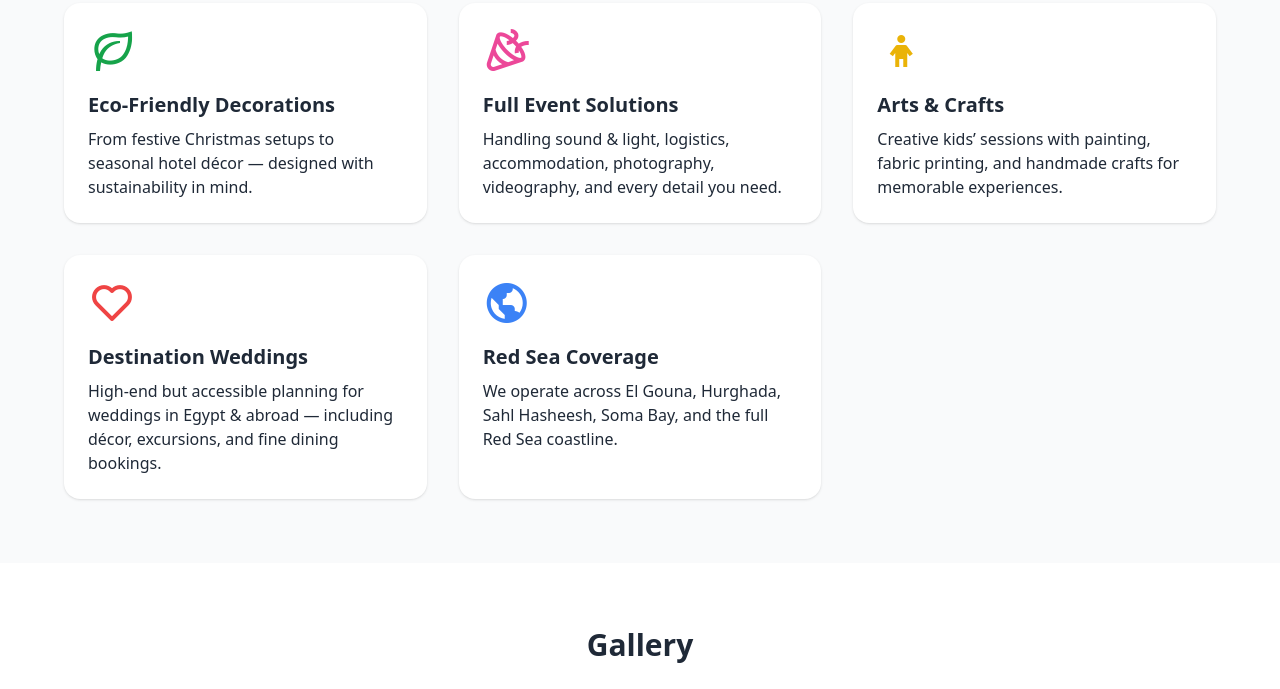
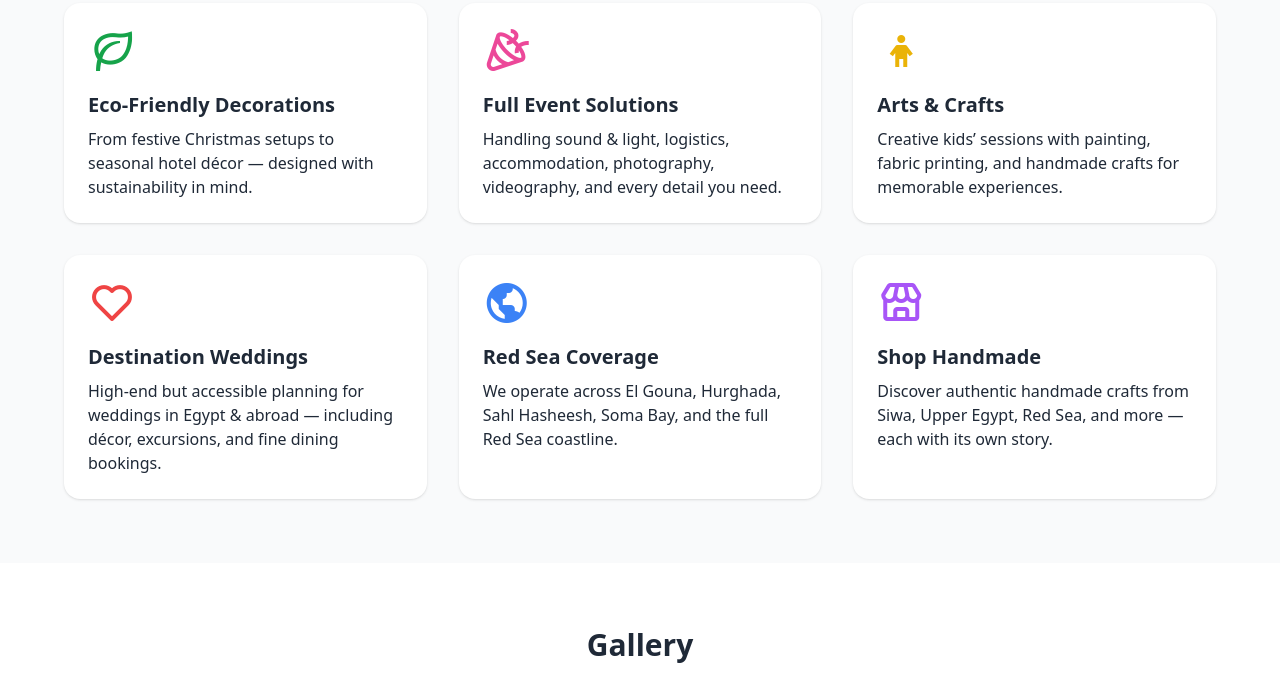
Before and after one commit to Ziyado/Moonway-Travel, a plain HTML site: page moonway-events/index.html in a window 1280 px wide. Shown: the part 1221-1910 px from the top of the page. Drawn offline with nearby package versions, Linux system fonts and the light colour scheme.

Commit message:
Update index.html

```diff
--- a/moonway-events/index.html
+++ b/moonway-events/index.html
@@ -58,6 +58,11 @@
           <h3 class="text-xl font-semibold mb-2">Red Sea Coverage</h3>
           <p>We operate across El Gouna, Hurghada, Sahl Hasheesh, Soma Bay, and the full Red Sea coastline.</p>
         </div>
+        <a href="shop.html" class="bg-white p-6 rounded-2xl shadow block hover:shadow-lg transition">
+        <i class="bx bx-store text-5xl text-purple-500 mb-4"></i>
+        <h3 class="text-xl font-semibold mb-2">Shop Handmade</h3>
+        <p>Discover authentic handmade crafts from Siwa, Upper Egypt, Red Sea, and more — each with its own story.</p>
+      </a>
       </div>
     </div>
   </section>
```
